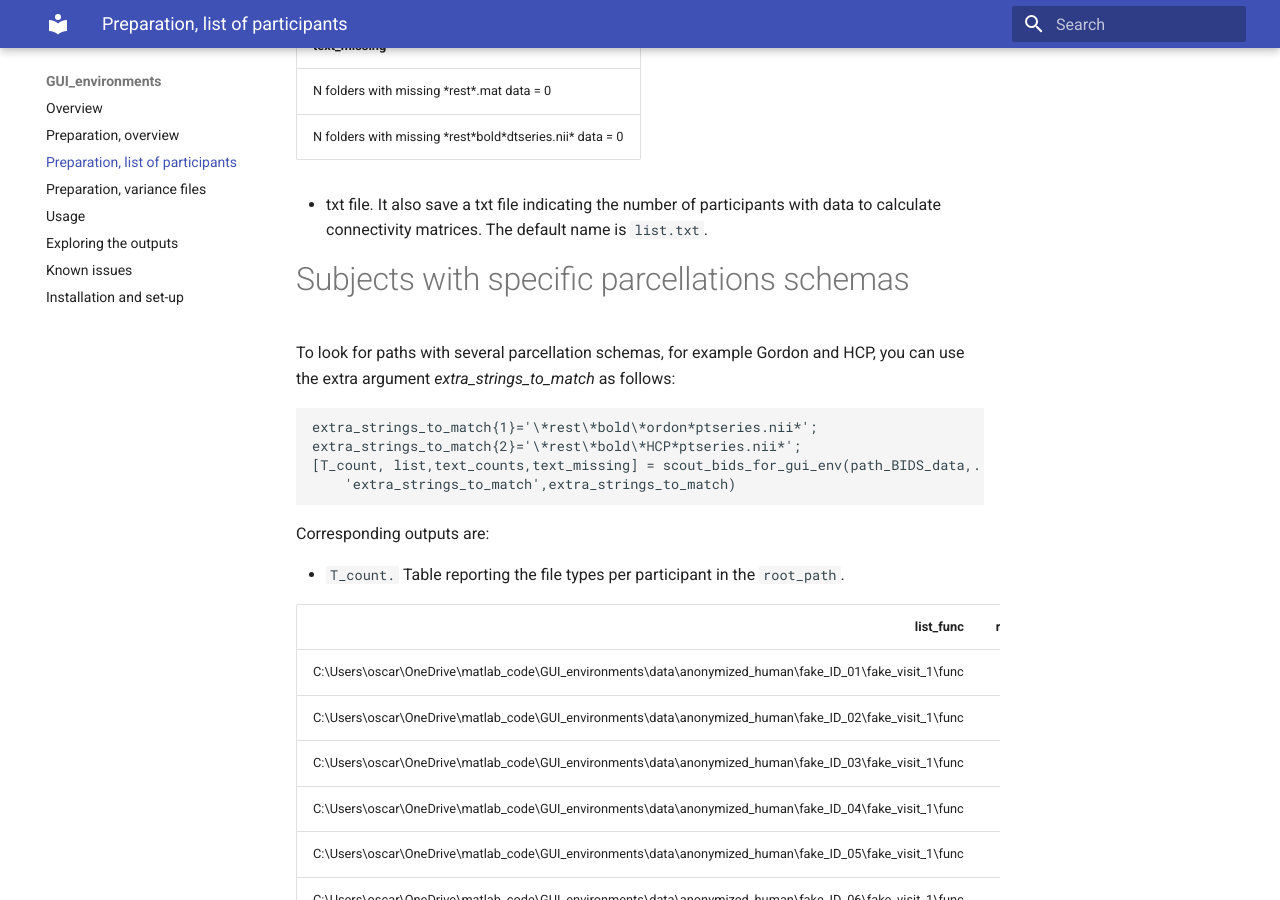
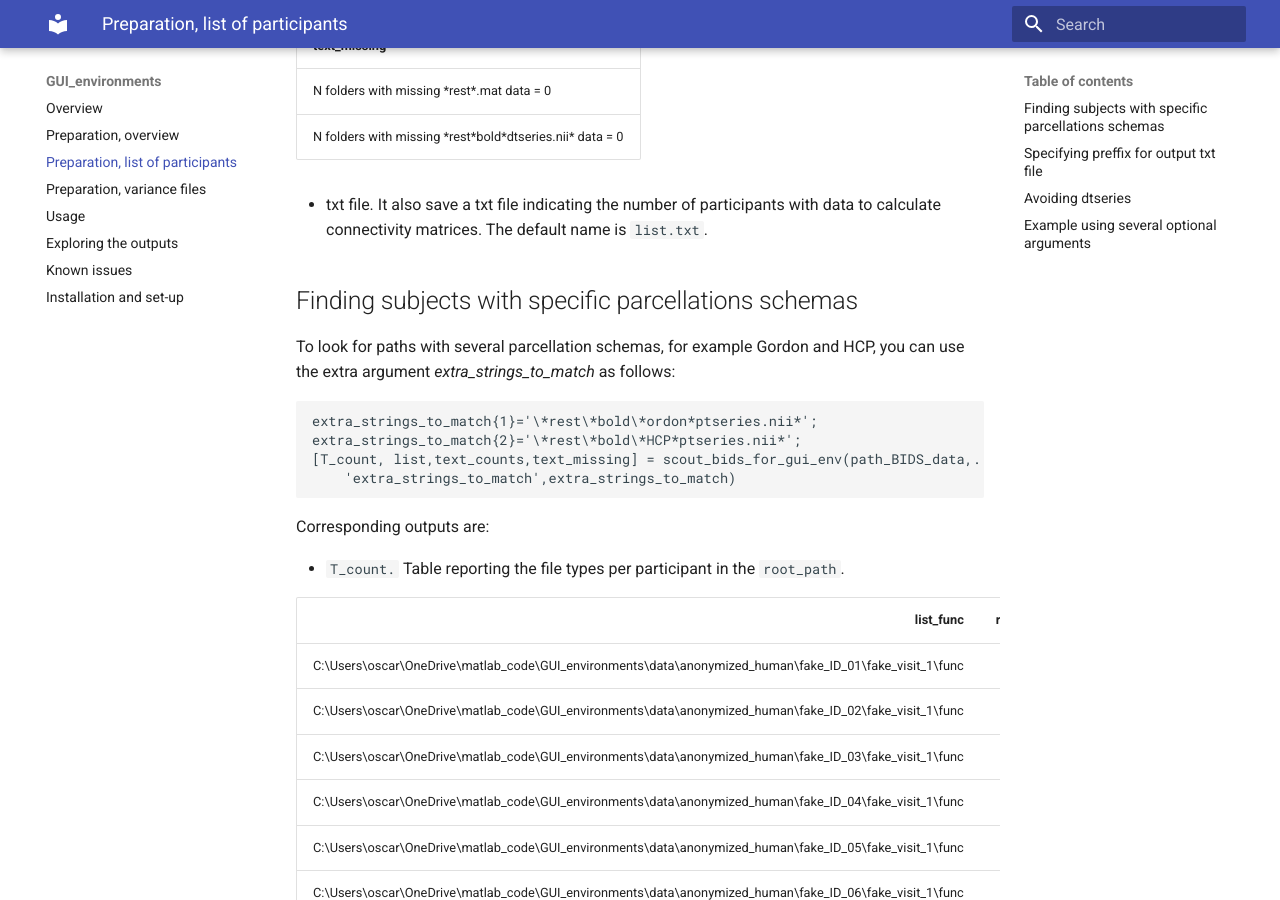
Before and after one commit to omiranda/GUI_environments_documentation, an MkDocs documentation site: the page built from docs/prep_list.md, in a window 1280 px wide and 900 px high, scrolled down 2410 px. Built offline with MkDocs 1.6.1 and Material for MkDocs 9.7.7, drawn with Linux system fonts in a browser that asks for light colours; old or Windows-style settings are respelled for this version of MkDocs.

Commit message:
Update prep_list.md

````diff
--- a/docs/prep_list.md
+++ b/docs/prep_list.md
@@ -75,7 +75,7 @@ root_path='C:\Users\oscar\OneDrive\matlab_code\GUI_environments\data\anonymized_
 
 
 
-# Subjects with specific parcellations schemas
+## Finding subjects with specific parcellations schemas
 
 To look for paths with several parcellation schemas, for example Gordon and HCP, you can use the extra argument *extra_strings_to_match* as follows:
 
@@ -148,7 +148,7 @@ Corresponding outputs are:
 
 - txt file. It also save a txt file indicating the number of participants with data to calculate connectivity matrices.
 
-# Specifying preffix for output txt file
+## Specifying preffix for output txt file
 
 To add a preffix to the txt file made by `scout_bids_for_gui_env`, provide the optional argument *preffix*:
 
@@ -158,7 +158,7 @@ preffix='only_Gordon';
     'preffix',preffix)
 ```
 
-# Avoiding dtseries
+## Avoiding dtseries
 
 If for some reason you only need a list of participants with parcellaterd data (i.e., you do not need/have dtseries), set the additional argument *exclude_dtseries_flag* equal to 1:
 
@@ -169,7 +169,7 @@ exclude_dtseries_flag=1;
     'exclude_dtseries_flag',exclude_dtseries_flag,...
 ```
 
-# Example using several optional arguments
+## Example using several optional arguments
 
 ```matlab
 preffix='only_HCP_no_dtseries';
````
